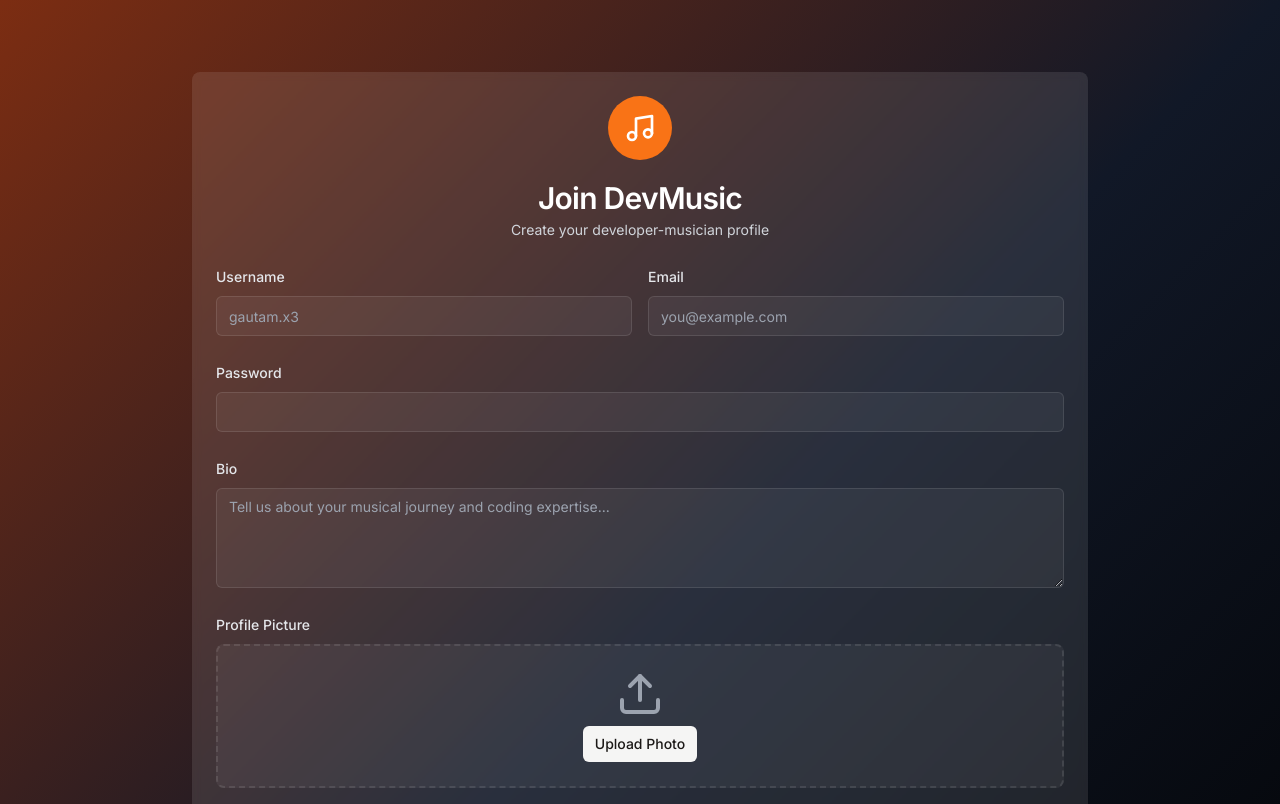
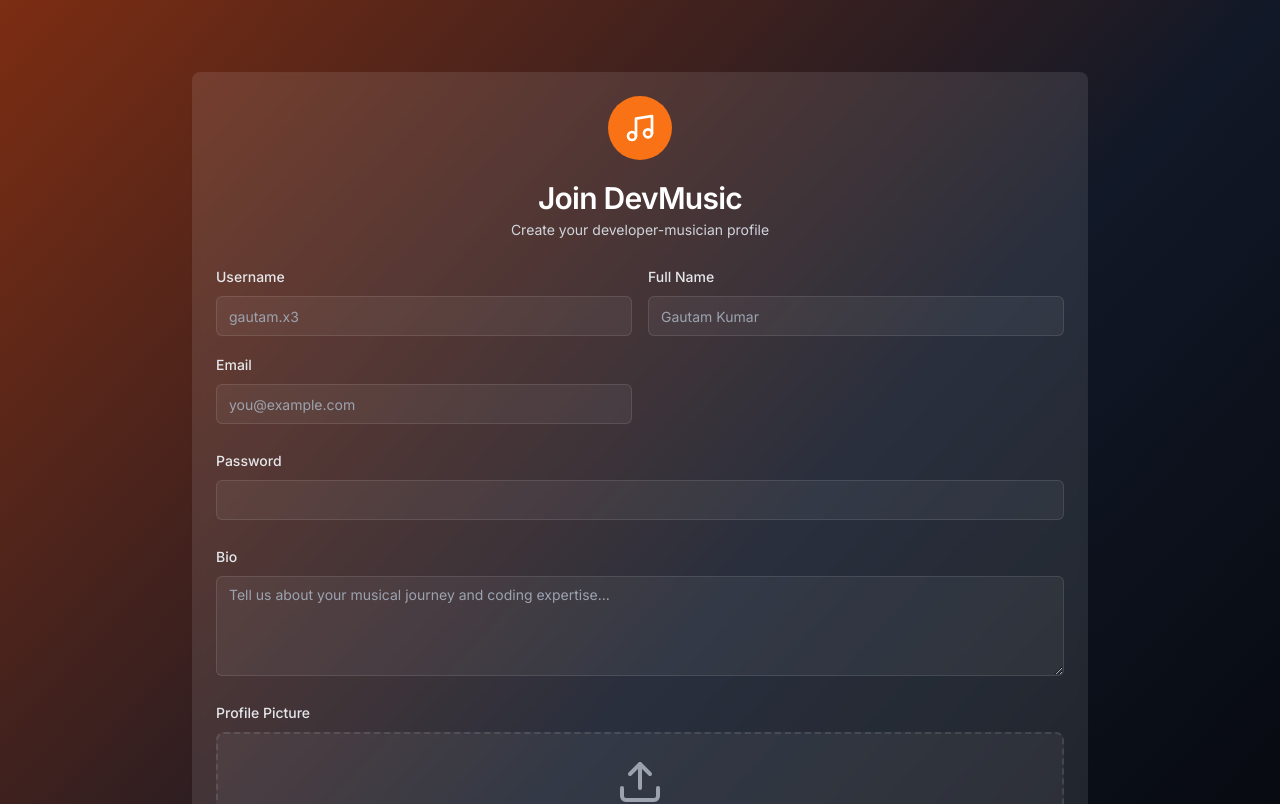
Before and after one commit to gautamkumar1/DevMusic, a Next.js app in the folder client/: page /register in a window 1280 px wide. Shown: the top 804 px of the page. Built offline with nearby package versions, Linux system fonts and the light colour scheme.

Commit message:
make changes in register

```diff
--- a/client/src/app/profile/[userId]/page.tsx
+++ b/client/src/app/profile/[userId]/page.tsx
@@ -29,6 +29,7 @@ type UserData = {
   portfolioLink: string;
   createdAt: string;
   updatedAt: string;
+  fullName: string;
 };
 
 type ProfileResponse = {
@@ -113,7 +114,7 @@ const ProfilePage = () => {
       <div className="max-w-7xl mx-auto px-4 py-8">
         <ProfileHeader2
           profile_picture={profileData.profile_picture}
-          username={profileData.username}
+          username={profileData.fullName}
           bio={profileData.bio}
           role={profileData.role}
         />
--- a/client/src/app/register/page.tsx
+++ b/client/src/app/register/page.tsx
@@ -24,6 +24,7 @@ export default function RegisterPage() {
     linkedInLink: "",
     portfolioLink: "",
     skills: "" as string | string[],
+    fullName: "",
   });
   const fileInputRef = useRef<any>(null);
   const [profile_picture, setProfileImage] = useState<File | null>(null);
@@ -92,6 +93,16 @@ export default function RegisterPage() {
                   id="username"
                   placeholder="gautam.x3"
                   value={formData.username}
+                  onChange={handleInputChange}
+                  className="bg-white/5 border-white/10 text-white placeholder:text-gray-400"
+                />
+              </div>
+              <div className="space-y-2">
+                <Label htmlFor="fullName" className="text-gray-200">Full Name</Label>
+                <Input
+                  id="fullName"
+                  placeholder="Gautam Kumar"
+                  value={formData.fullName}
                   onChange={handleInputChange}
                   className="bg-white/5 border-white/10 text-white placeholder:text-gray-400"
                 />
--- a/client/src/store/useUserStore.tsx
+++ b/client/src/store/useUserStore.tsx
@@ -12,6 +12,7 @@ interface UserFormData {
   linkedInLink: string;
   portfolioLink: string;
   skills: string[]; // Changed from "" to string[]
+  fullName: string;
 }
 interface UserLoginData {
   email: string;
@@ -53,6 +54,7 @@ const useUserStore = create<UserStore>()(
           form.append("linkedInLink", formData.linkedInLink);
           form.append("portfolioLink", formData.portfolioLink);
           form.append("skills", JSON.stringify(formData.skills));
+          form.append("fullName", formData.fullName);
 
           if (profile_picture) {
             form.append("profile_picture", profile_picture);
```
